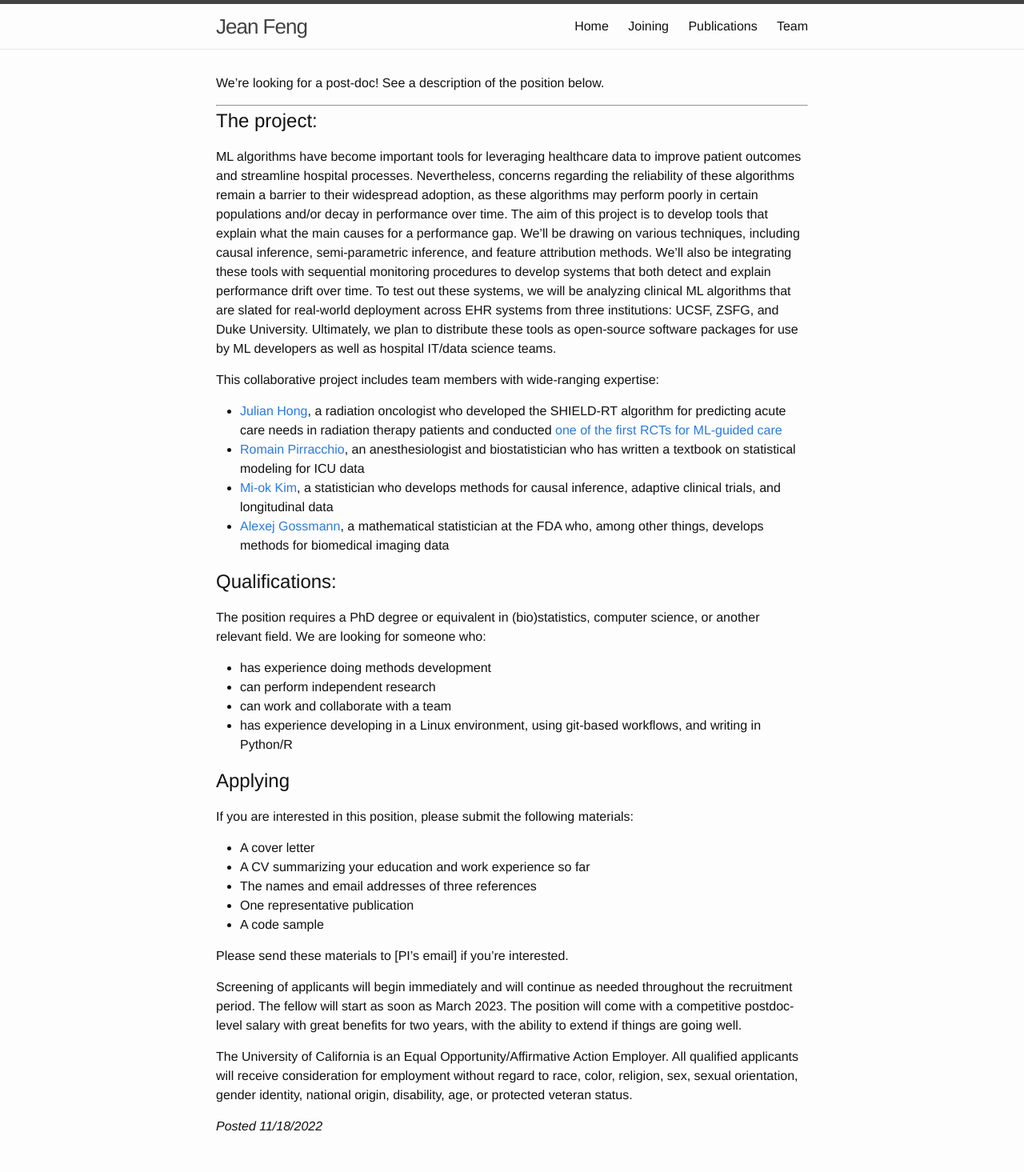
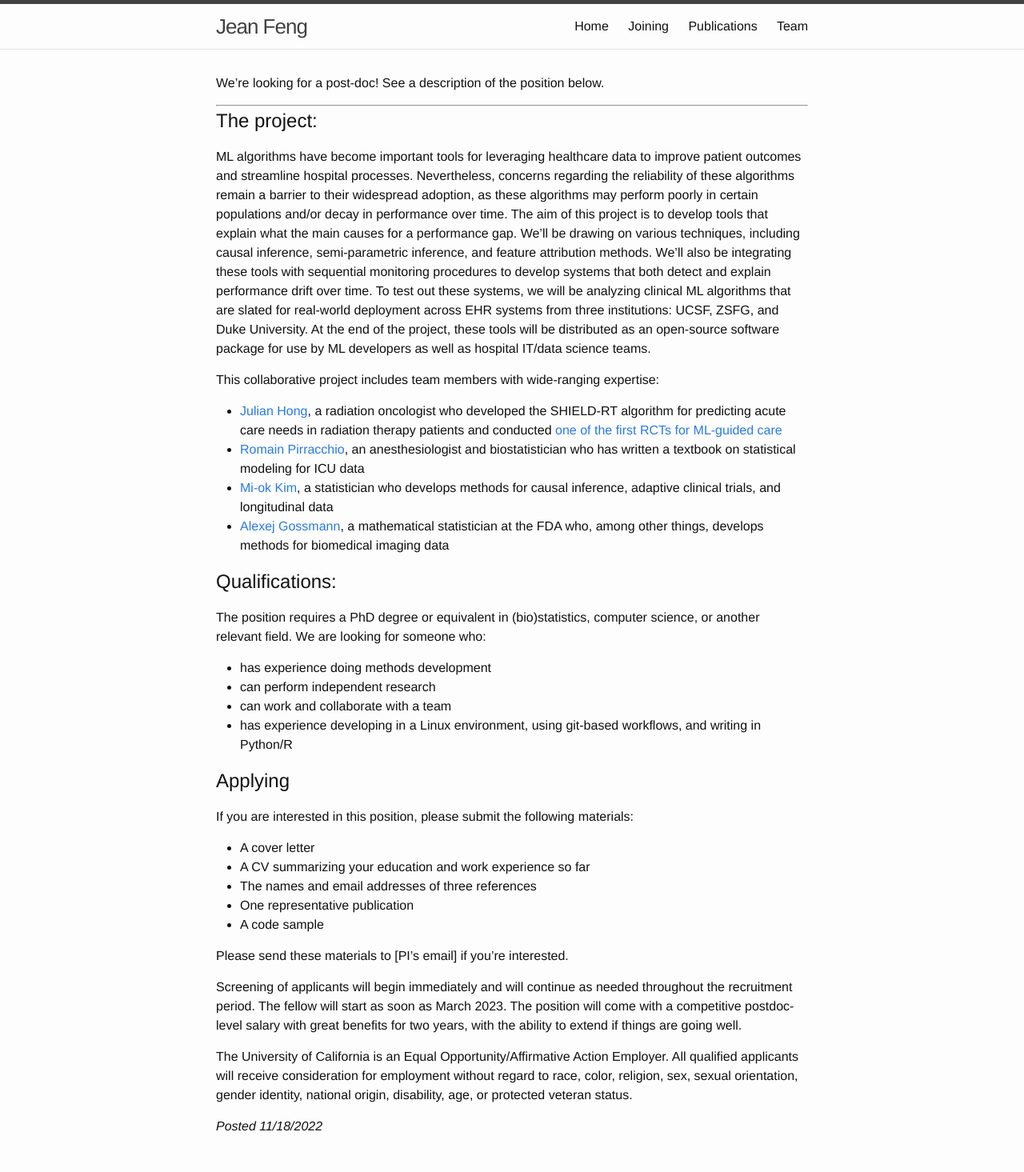
Before and after one commit to jjfeng/jjfeng.github.io, a Jekyll site: the page built from joining.md, in a window 1280 px wide. Shown: the whole page at 80% size. Built offline with Jekyll 4.4.1, drawn with Linux system fonts in a browser that asks for light colours.

Commit message:
update join

```diff
--- a/joining.md
+++ b/joining.md
@@ -14,7 +14,7 @@ The aim of this project is to develop tools that explain what the main causes fo
 We'll be drawing on various techniques, including causal inference, semi-parametric inference, and feature attribution methods.
 We'll also be integrating these tools with sequential monitoring procedures to develop systems that both detect and explain performance drift over time.
 To test out these systems, we will be analyzing clinical ML algorithms that are slated for real-world deployment across EHR systems from three institutions: UCSF, ZSFG, and Duke University.
-Ultimately, we plan to distribute these tools as open-source software packages for use by ML developers as well as hospital IT/data science teams.
+At the end of the project, these tools will be distributed as an open-source software package for use by ML developers as well as hospital IT/data science teams.
 
 This collaborative project includes team members with wide-ranging expertise:
 * [Julian Hong](https://honglab.ucsf.edu/), a radiation oncologist who developed the SHIELD-RT algorithm for predicting acute care needs in radiation therapy patients and conducted [one of the first RCTs for ML-guided care](https://ascopubs.org/doi/full/10.1200/JCO.20.01688)
```
